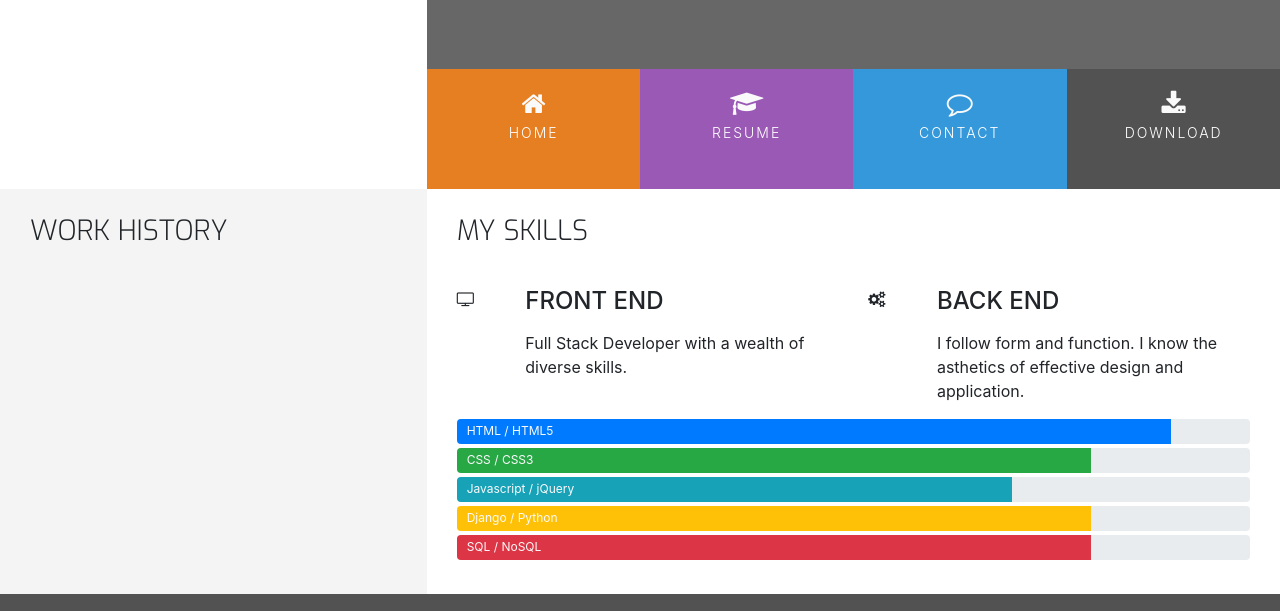
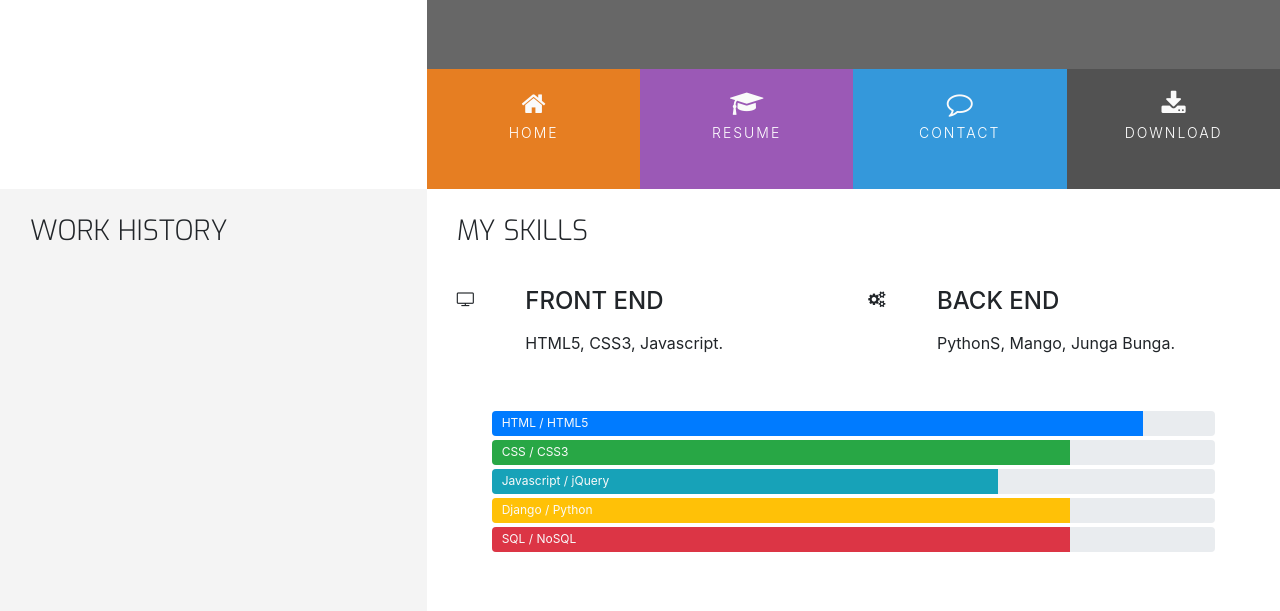
Before and after one commit to BegumDev/Resume-Project, a plain HTML site: page resume.html in a window 1280 px wide. Shown: the part 180-791 px from the top of the page. Drawn offline with nearby package versions, Linux system fonts and the light colour scheme.

Commit message:
Finshed progress bars and resume page complete with test content.

```diff
--- a/assets/css/style.css
+++ b/assets/css/style.css
@@ -273,3 +273,7 @@ color: #e67e22;
     color: #fafafa;
     background-color: rgba(25,25,25 0.2);
 }
+
+.progress-section{
+    margin: 40px 20px;
+}
--- a/resume.html
+++ b/resume.html
@@ -69,7 +69,7 @@
                             </div>
                             <div class="col-10">
                                 <h4 class="three-reasons-heading uppercase">Front End</h4>
-                                <p>Full Stack Developer with a wealth of diverse skills.</p>
+                                <p>HTML5, CSS3, Javascript.</p>
                             </div>
                         </div>
                     </div>
@@ -80,12 +80,12 @@
                             </div>
                             <div class="col-10">
                                 <h4 class="three-reasons-heading uppercase">Back End</h4>
-                                <p>I follow form and function. I know the asthetics of effective design and application. </p>
+                                <p>PythonS, Mango, Junga Bunga.</p>
                             </div>
                         </div>
                     </div>
                 </div>
-                <div class="row">
+                <div class="row progress-section">
                     <div class="col">
                         <div class="progress">
                             <div class="progress-bar" role="progressbar" aria-valuenow="90" aria-valuemin="0" aria-valuemax="100" style="width:90%;">
```
